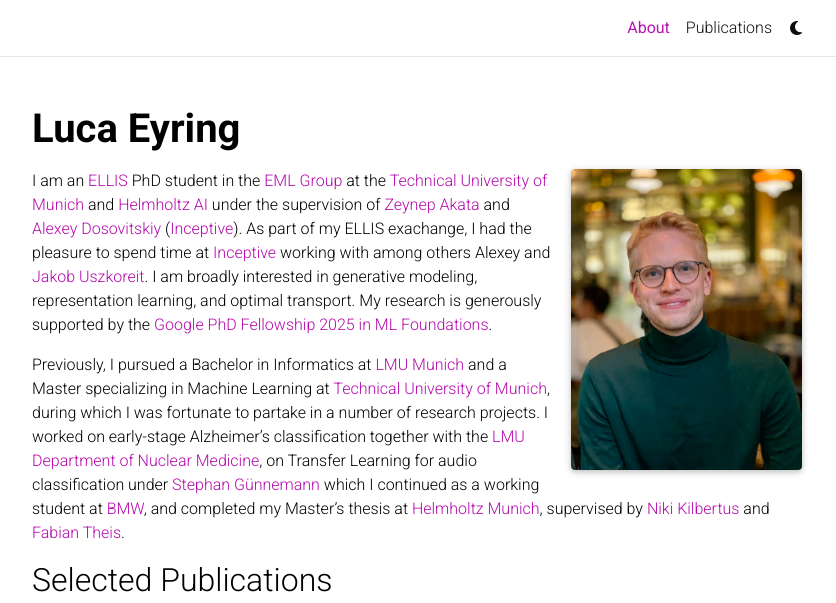
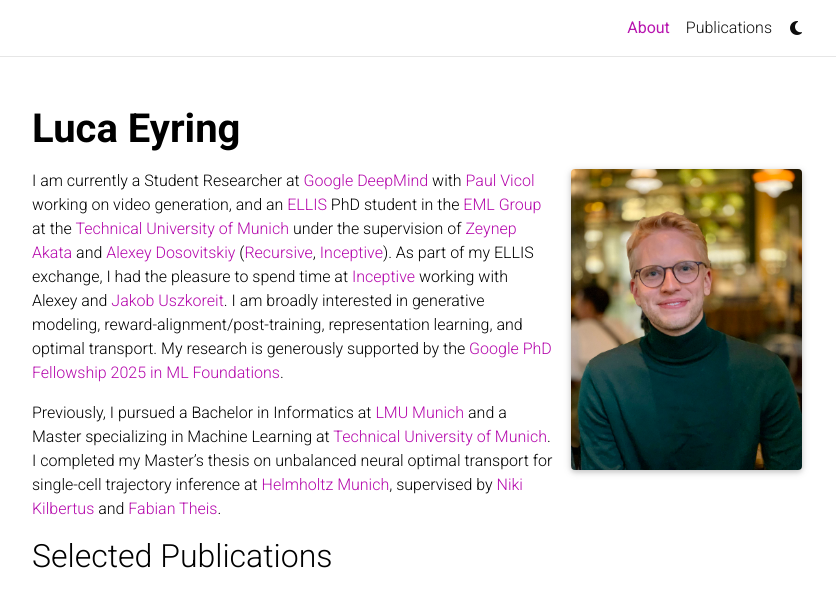
Before and after one commit to lucaeyring/lucaeyring.github.io, a Jekyll site: the page built from _pages/about.md, in a window 1280 px wide, cut to the strip 0-603 px from the top of the page. Shown: the whole strip, without its empty margins (223-1059 px from the left). Built offline with Jekyll 4.4.1, drawn with Linux system fonts in a browser that asks for light colours; full-size pictures stand in for the smaller copies a plugin makes; comment, search, counter and statistics services are not loaded; a style sheet for code colours, icons or effects is not loaded.

Commit message:
update bio

```diff
--- a/_pages/about.md
+++ b/_pages/about.md
@@ -16,7 +16,6 @@
 social: true  # includes social icons at the bottom of the page
 ---
 
-I am an <a href='https://ellis.eu/'>ELLIS</a> PhD student in the <a href='https://www.eml-unitue.de/'>EML Group</a> at the <a href='https://www.tum.de/en/'>Technical University of Munich</a> and <a href='https://www.helmholtz.ai/'>Helmholtz AI</a> under the supervision of <a href='https://www.eml-munich.de/people/zeynep-akata'>Zeynep Akata</a> and <a href='https://scholar.google.de/citations?user=FXNJRDoAAAAJ&hl=en'>Alexey Dosovitskiy</a> (<a href='https://inceptive.life/'>Inceptive</a>). As part of my ELLIS exachange, I had the pleasure to spend time at <a href='https://inceptive.life/'>Inceptive</a> working with among others Alexey and <a href='https://scholar.google.com/citations?user=mOG0bwsAAAAJ&hl=en/'>Jakob Uszkoreit</a>. I am broadly interested in generative modeling, representation learning, and optimal transport. My research is generously supported by the <a href='https://research.google/programs-and-events/phd-fellowship/recipients/'>Google PhD Fellowship 2025 in ML Foundations</a>.
+I am currently a Student Researcher at <a href='https://deepmind.google/'>Google DeepMind</a> with <a href='https://www.paulvicol.com/'>Paul Vicol</a> working on video generation, and an <a href='https://ellis.eu/'>ELLIS</a> PhD student in the <a href='https://www.eml-unitue.de/'>EML Group</a> at the <a href='https://www.tum.de/en/'>Technical University of Munich</a> under the supervision of <a href='https://www.eml-munich.de/people/zeynep-akata'>Zeynep Akata</a> and <a href='https://scholar.google.de/citations?user=FXNJRDoAAAAJ&hl=en'>Alexey Dosovitskiy</a> (<a href='https://www.recursive.com/'>Recursive</a>, <a href='https://inceptive.life/'>Inceptive</a>). As part of my ELLIS exchange, I had the pleasure to spend time at <a href='https://inceptive.life/'>Inceptive</a> working with Alexey and <a href='https://scholar.google.com/citations?user=mOG0bwsAAAAJ&hl=en/'>Jakob Uszkoreit</a>. I am broadly interested in generative modeling, reward-alignment/post-training, representation learning, and optimal transport. My research is generously supported by the <a href='https://research.google/programs-and-events/phd-fellowship/recipients/'>Google PhD Fellowship 2025 in ML Foundations</a>.
 
-
-Previously, I pursued a Bachelor in Informatics at <a href='https://www.lmu.de/en/'>LMU Munich</a> and a Master specializing in Machine Learning at <a href='https://www.tum.de/en/'>Technical University of Munich</a>, during which I was fortunate to partake in a number of research projects. I worked on early-stage Alzheimer's classification together with the <a href='http://www.klinikum.uni-muenchen.de/Klinik-und-Poliklinik-fuer-Nuklearmedizin/en/index.html'>LMU Department of Nuclear Medicine</a>, on Transfer Learning for audio classification under <a href='https://www.professoren.tum.de/guennemann-stephan'>Stephan Günnemann</a> which I continued as a working student at <a href='https://www.bmw.com/en/index.html'>BMW</a>, and completed my Master's thesis at <a href='https://www.helmholtz-munich.de/en'>Helmholtz Munich</a>, supervised by <a href='https://sites.google.com/view/nikikilbertus'>Niki Kilbertus</a> and <a href='https://www.helmholtz-munich.de/en/icb/pi/fabian-theis'>Fabian Theis</a>.
+Previously, I pursued a Bachelor in Informatics at <a href='https://www.lmu.de/en/'>LMU Munich</a> and a Master specializing in Machine Learning at <a href='https://www.tum.de/en/'>Technical University of Munich</a>. I completed my Master's thesis on unbalanced neural optimal transport for single-cell trajectory inference at <a href='https://www.helmholtz-munich.de/en'>Helmholtz Munich</a>, supervised by <a href='https://sites.google.com/view/nikikilbertus'>Niki Kilbertus</a> and <a href='https://www.helmholtz-munich.de/en/icb/pi/fabian-theis'>Fabian Theis</a>.
```
